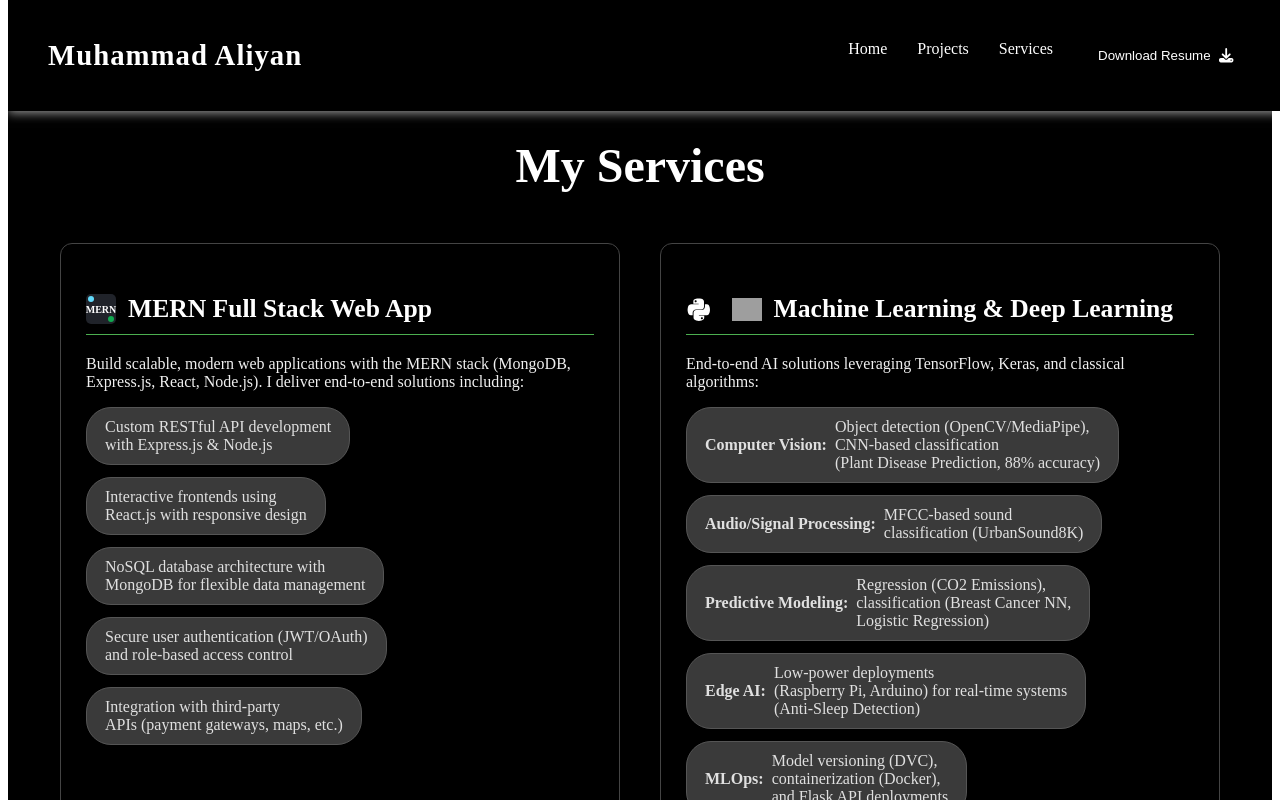
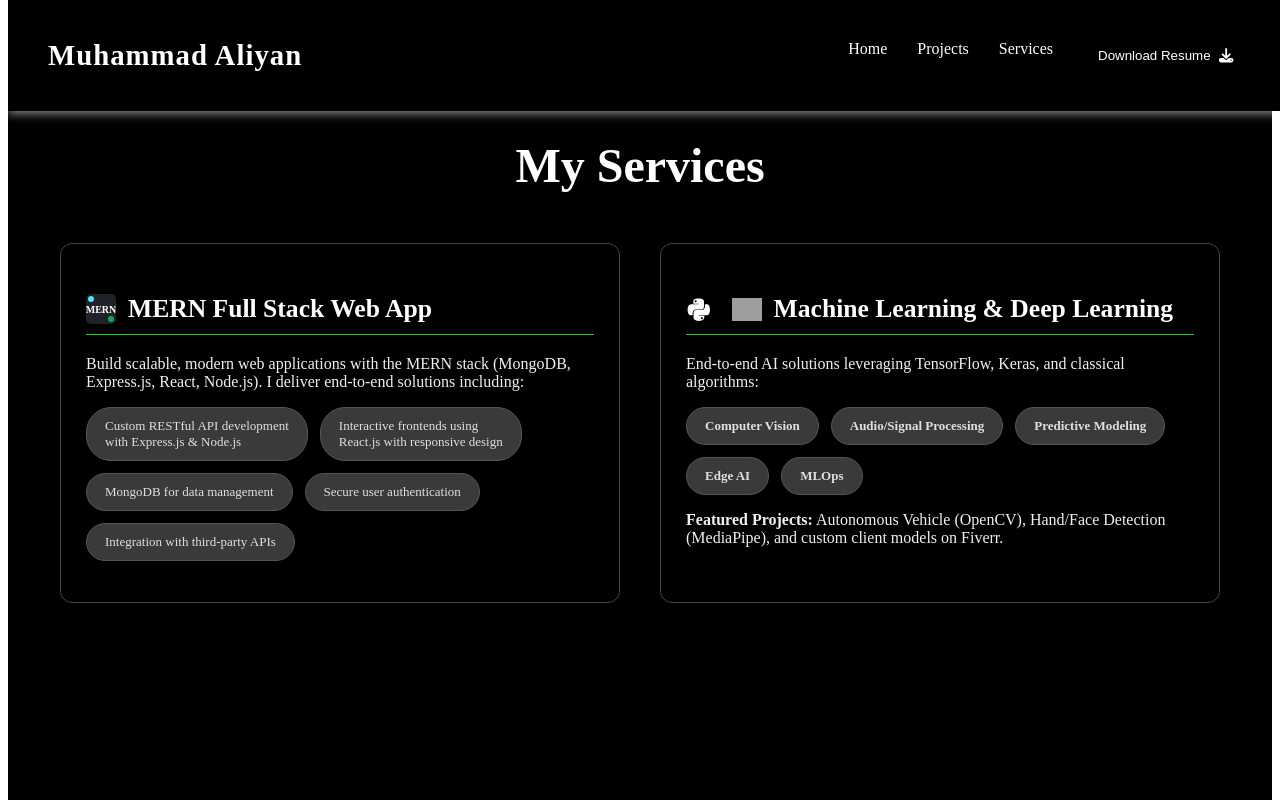
Before and after one commit to aliyan16/aliyan16.github.io, a React (Create React App) app in the folder aliyanportfolio/: page /services in a window 1280 px wide. Shown: the top 800 px of the page. Built offline with nearby package versions, Linux system fonts and the light colour scheme; grey boxes are pictures that could not be loaded.

Commit message:
customization

```diff
--- a/aliyanportfolio/src/components/ServicesComponent.js
+++ b/aliyanportfolio/src/components/ServicesComponent.js
@@ -1,8 +1,9 @@
 import React from 'react'
 import {MERNIconText,TensorFlowIcon,} from '../utils/CustomIcons'
-import {faPython,faBrain} from '../utils/icons'
+import {faPython} from '../utils/icons'
 import { FontAwesomeIcon } from '@fortawesome/react-fontawesome';
-
+import './componentCss/Tools.css';
+import './componentCss/services.css'
 function ServicesComponent() {
   return (
     <>
@@ -10,7 +11,7 @@ function ServicesComponent() {
         <h2 className="section-title">My Services</h2>
 
         <div className="skills-grid">
-            <div className="skills-category">
+            <div className="skills-category services-category">
                 <h3><MERNIconText /> MERN Full Stack Web App</h3>
                 <p>
                     Build scalable, modern web applications with the MERN stack (MongoDB, Express.js, React, Node.js).
@@ -19,26 +20,26 @@ function ServicesComponent() {
                 <ul>
                     <li>Custom RESTful API development <br/> with Express.js & Node.js</li>
                     <li>Interactive frontends using<br/> React.js with responsive design</li>
-                    <li>NoSQL database architecture with<br/>MongoDB for flexible data management</li>
-                    <li>Secure user authentication (JWT/OAuth)<br/> and role-based access control</li>
-                    <li>Integration with third-party<br/> APIs (payment gateways, maps, etc.)</li>
+                    <li>MongoDB for data management</li>
+                    <li>Secure user authentication</li>
+                    <li>Integration with third-party APIs</li>
                     {/* <li>Deployment to cloud platforms (AWS, Vercel, Heroku)</li> */}
                 </ul>
                 {/* <p>
                     <strong>Proven Experience:</strong> Mission Logging System (Flutter+Django), Shopify/WP customization, and React-based portfolios.
                 </p> */}
             </div>
-            <div className="skills-category">
+            <div className="skills-category services-category">
                 <h3><FontAwesomeIcon icon={faPython} /><TensorFlowIcon /> Machine Learning & Deep Learning</h3>
                 <p>
                     End-to-end AI solutions leveraging TensorFlow, Keras, and classical algorithms:
                 </p>
                 <ul>
-                    <li><strong>Computer Vision:</strong> Object detection (OpenCV/MediaPipe),<br/> CNN-based classification <br/>(Plant Disease Prediction, 88% accuracy)</li>
-                    <li><strong>Audio/Signal Processing:</strong> MFCC-based sound<br/> classification (UrbanSound8K)</li>
-                    <li><strong>Predictive Modeling:</strong> Regression (CO2 Emissions),<br/> classification (Breast Cancer NN,<br/> Logistic Regression)</li>
-                    <li><strong>Edge AI:</strong> Low-power deployments<br/> (Raspberry Pi, Arduino) for real-time systems<br/> (Anti-Sleep Detection)</li>
-                    <li><strong>MLOps:</strong> Model versioning (DVC),<br/> containerization (Docker),<br/> and Flask API deployments</li>
+                    <li><strong>Computer Vision</strong></li>
+                    <li><strong>Audio/Signal Processing</strong></li>
+                    <li><strong>Predictive Modeling</strong></li>
+                    <li><strong>Edge AI</strong></li>
+                    <li><strong>MLOps</strong></li>
                 </ul>
                 <p>
                     <strong>Featured Projects:</strong> Autonomous Vehicle (OpenCV), Hand/Face Detection (MediaPipe), and custom client models on Fiverr.
--- /dev/null
+++ b/aliyanportfolio/src/components/componentCss/services.css
@@ -0,0 +1,3 @@
+.services-category ul li{
+    font-size: small;
+}
```
